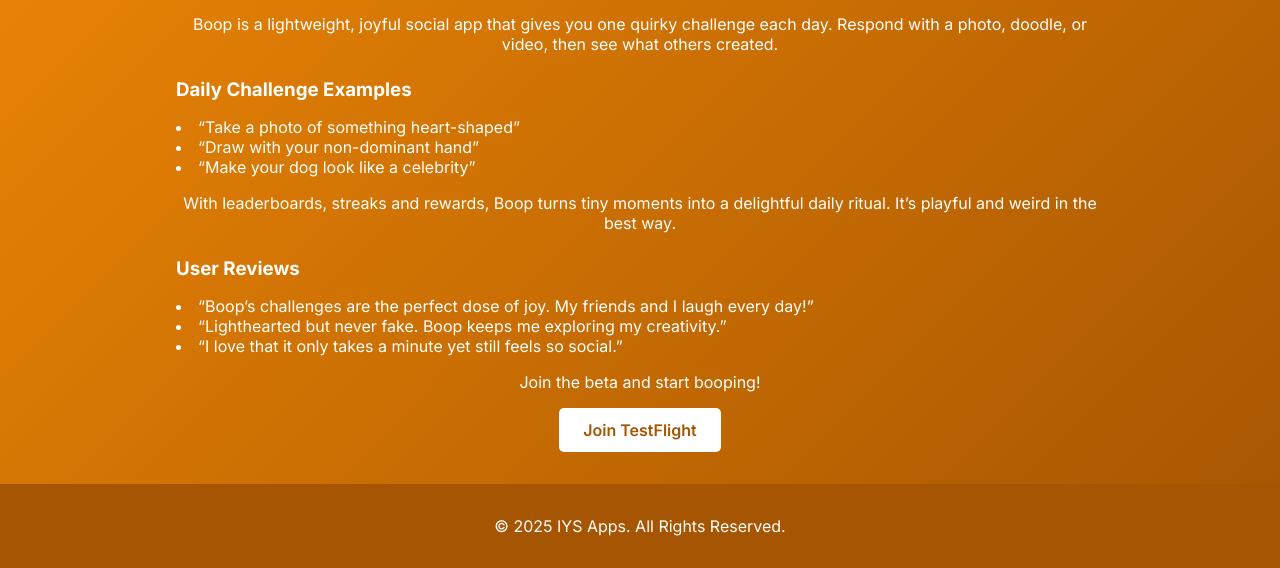
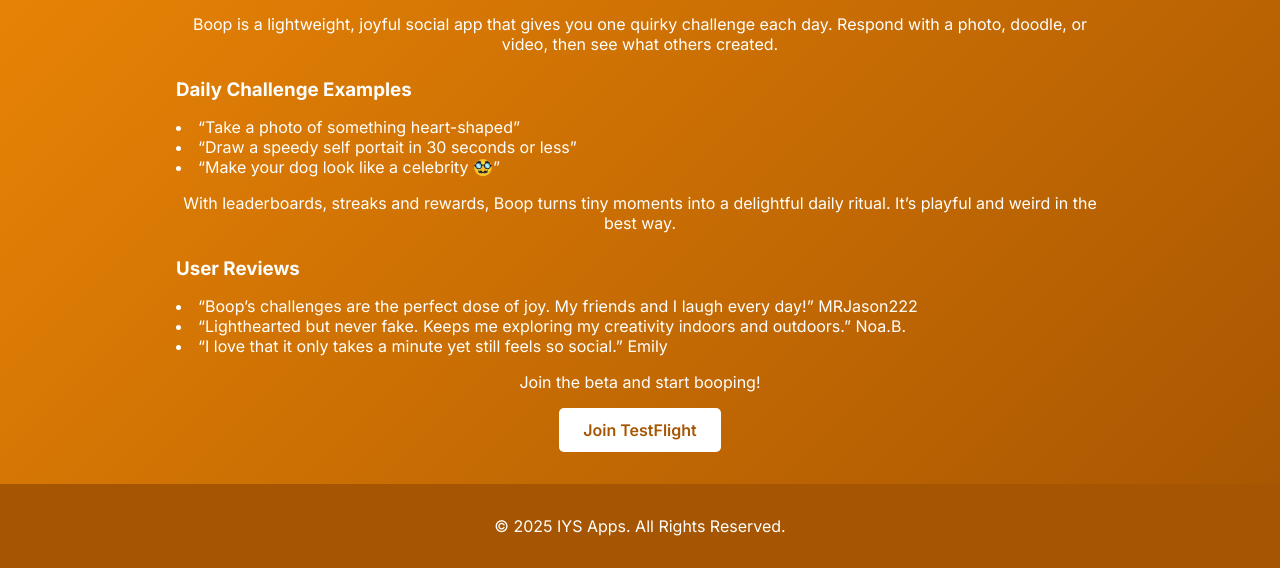
Before and after one commit to idansch/idansch.github.io, a plain HTML site: page boop.html in a window 1280 px wide. Shown: the part 379-947 px from the top of the page. Drawn offline with Linux system fonts and the light colour scheme.

Commit message:
Update boop.html

```diff
--- a/boop.html
+++ b/boop.html
@@ -24,17 +24,17 @@
         <h3 class="section-title">Daily Challenge Examples</h3>
         <ul>
             <li>“Take a photo of something heart-shaped”</li>
-            <li>“Draw with your non-dominant hand”</li>
-            <li>“Make your dog look like a celebrity”</li>
+            <li>“Draw a speedy self portait in 30 seconds or less”</li>
+            <li>“Make your dog look like a celebrity 🥸”</li>
         </ul>
 
         <p>With leaderboards, streaks and rewards, Boop turns tiny moments into a delightful daily ritual. It’s playful and weird in the best way.</p>
 
         <h3 class="section-title">User Reviews</h3>
         <ul>
-            <li>“Boop’s challenges are the perfect dose of joy. My friends and I laugh every day!”</li>
-            <li>“Lighthearted but never fake. Boop keeps me exploring my creativity.”</li>
-            <li>“I love that it only takes a minute yet still feels so social.”</li>
+            <li>“Boop’s challenges are the perfect dose of joy. My friends and I laugh every day!” MRJason222</li>
+            <li>“Lighthearted but never fake. Keeps me exploring my creativity indoors and outdoors.” Noa.B.</li>
+            <li>“I love that it only takes a minute yet still feels so social.” Emily</li>
         </ul>
         <p>Join the beta and start booping!</p>
         <p>
```
